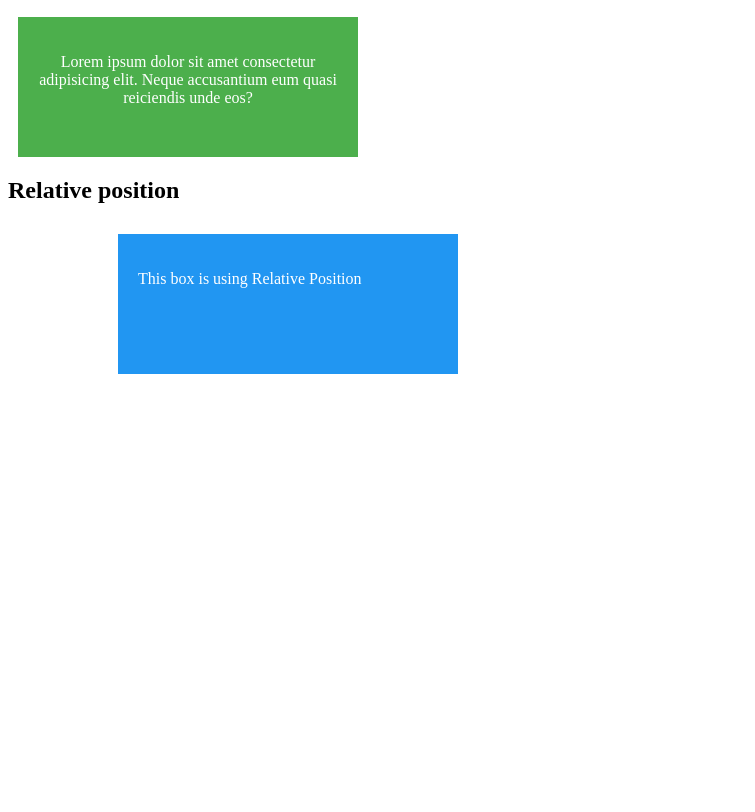
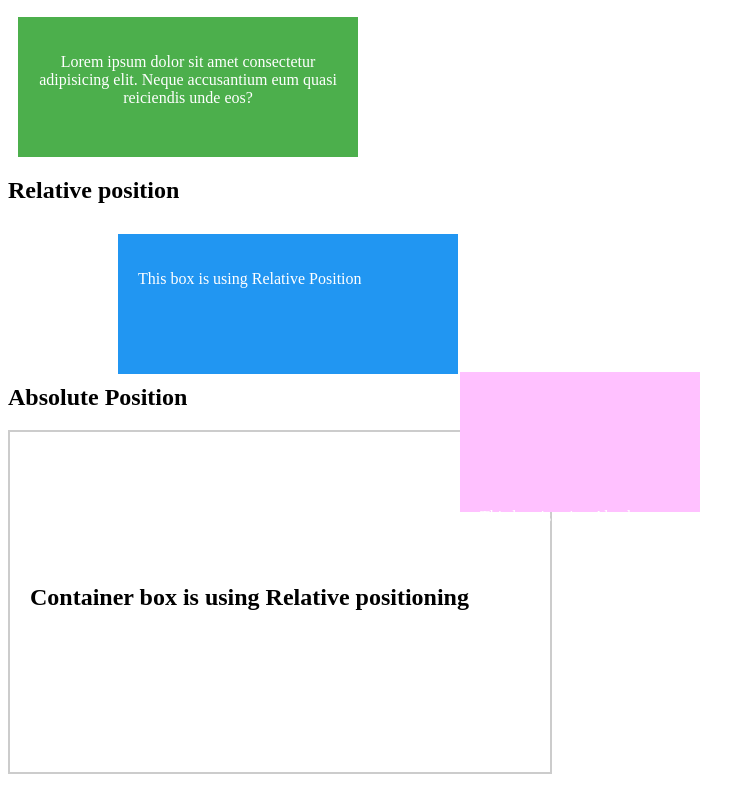
Before and after one commit to creativeemon/CSS-POSITIONING, a plain HTML site: page index.html in a window 1280 px wide. Shown: the part 110-922 px from the top of the page, without its empty margins (0-755 px from the left). Before the commit the page ends 800 px from the top, so only its background shows below. Drawn offline with Linux system fonts and the light colour scheme.

Commit message:
container Absolute Position add

```diff
--- a/css/styles.css
+++ b/css/styles.css
@@ -20,3 +20,23 @@
     top:10px;
     left: 100px;
 }
+
+.container{
+    width: 500px;
+    height: 300px;
+    border: 2px solid #ccc;
+    padding: 20px;
+    line-height: 250px;
+    position: relative;
+}
+
+.absolute-box{
+    width: 200px;
+    height: 100px;
+    background-color: #ffc1ff;
+    padding: 20px;
+    color: white;
+    position: absolute;
+    top: -60px;
+    left: 450px;
+}
--- a/index.html
+++ b/index.html
@@ -1,5 +1,6 @@
 <!DOCTYPE html>
 <html lang="en">
+
 <head>
     <meta charset="UTF-8">
     <meta name="viewport" content="width=device-width, initial-scale=1.0">
@@ -7,21 +8,39 @@
     <!-- custom css -->
     <link rel="stylesheet" href="/css/styles.css">
 </head>
+
 <body>
     <h1>CSS-POSITIONING</h1>
 
     <!--step 1: Static position  -->
 
+    <section>
         <h2>Static Position</h2>
 
         <div class="static-box">
-      <p>Lorem ipsum dolor sit amet consectetur adipisicing elit. Neque accusantium eum quasi reiciendis unde eos?</p>
+            <p>Lorem ipsum dolor sit amet consectetur adipisicing elit. Neque accusantium eum quasi reiciendis unde eos?
+            </p>
         </div>
+    </section>
 
     <!-- step 2: Relative position -->
+    <section>
         <h2>Relative position</h2>
         <div class="relative-box">
             <p>This box is using Relative Position</p>
         </div>
+    </section>
+
+    <!-- step 3: Absolute Position -->
+
+     <section>
+        <h2>Absolute Position</h2>
+        <div class="container">
+            <h2>Container box is using Relative positioning</h2>
+            <div class="absolute-box">This box is using Absolute Position</div>
+        </div>
+     </section>
+
 </body>
+
 </html>
```
Lines whose indentation alone changed are shown as unchanged.
